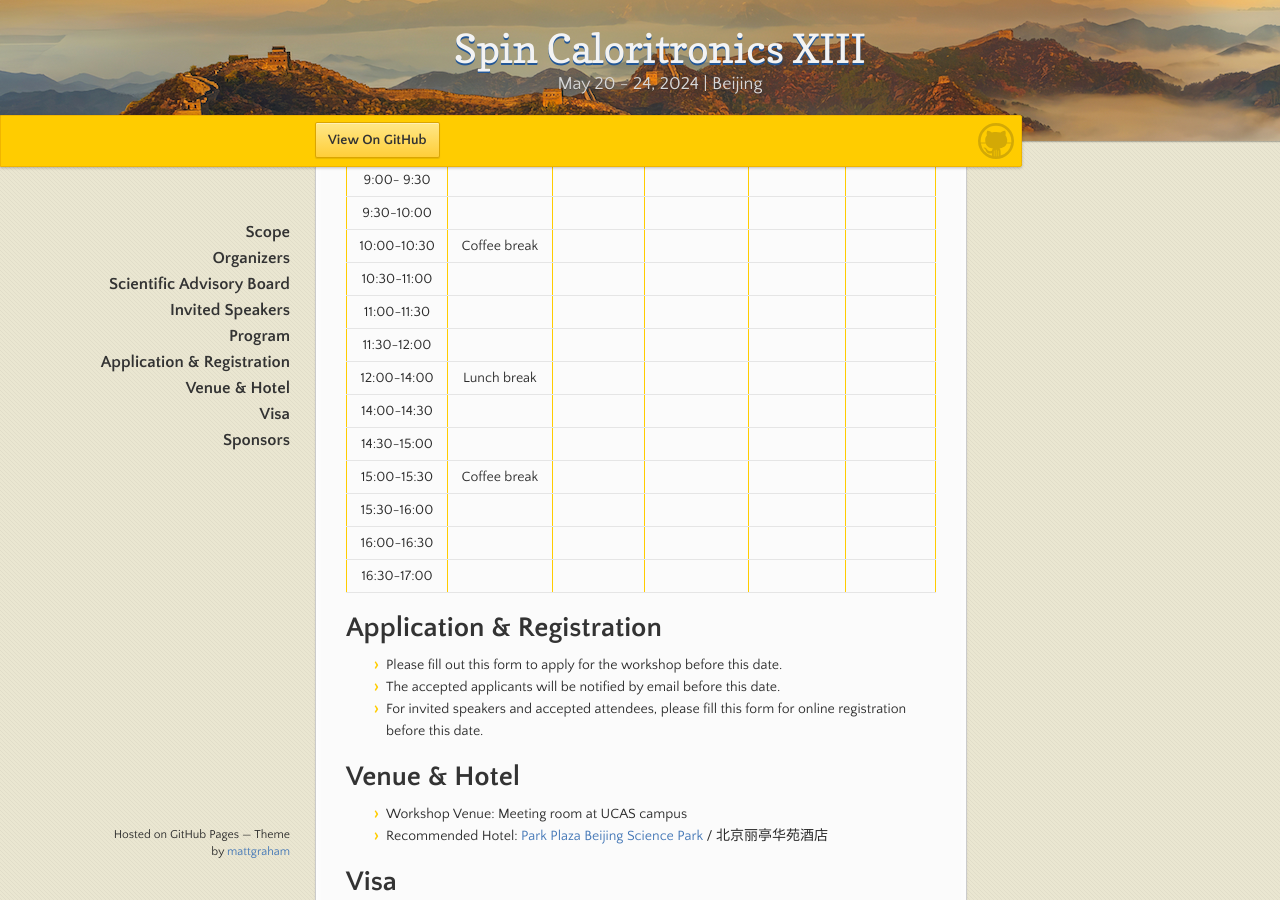
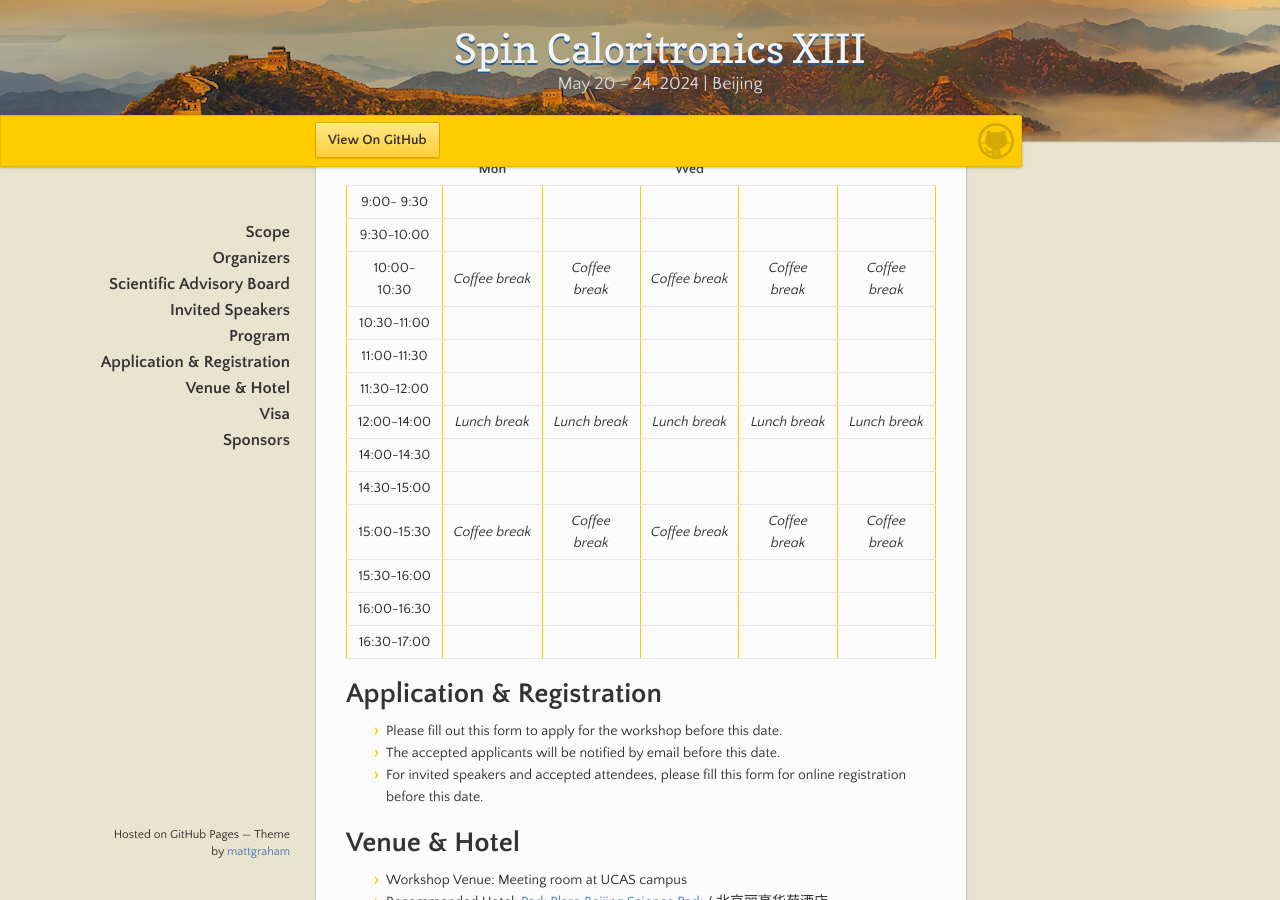
Before and after one commit to spincaloritronics/spincaloritronics.github.io, a Jekyll site: the page built from index.md, in a window 1280 px wide and 900 px high, scrolled down 876 px. Built offline with Jekyll 4.4.1, drawn with Linux system fonts in a browser that asks for light colours; our own code applies the rules of GitHub Pages for plain Markdown files.

Commit message:
Update index.md

```diff
--- a/index.md
+++ b/index.md
@@ -32,14 +32,14 @@ The Spin Caloritornics workshops had been previously held in Leiden (2009, 2011)
 |:---------:|:----------:|:------------:|:------------:|:------------:|:------------:|
 | 9:00- 9:30|              |              |              |              |              |
 | 9:30-10:00|              |              |              |              |              |
-|10:00-10:30| Coffee break |              |              |              |              |
+|10:00-10:30|_Coffee break_|_Coffee break_|_Coffee break_|_Coffee break_|_Coffee break_|
 |10:30-11:00|              |              |              |              |              |
 |11:00-11:30|              |              |              |              |              |
 |11:30-12:00|              |              |              |              |              |
-|12:00-14:00| Lunch break  |              |              |              |              |
+|12:00-14:00|_Lunch break_ |_Lunch break_ |_Lunch break_ |_Lunch break_ |_Lunch break_ |
 |14:00-14:30|              |              |              |              |              |
 |14:30-15:00|              |              |              |              |              |
-|15:00-15:30| Coffee break |              |              |              |              |
+|15:00-15:30|_Coffee break_|_Coffee break_|_Coffee break_|_Coffee break_|_Coffee break_|
 |15:30-16:00|              |              |              |              |              |
 |16:00-16:30|              |              |              |              |              |
 |16:30-17:00|              |              |              |              |              |
```
